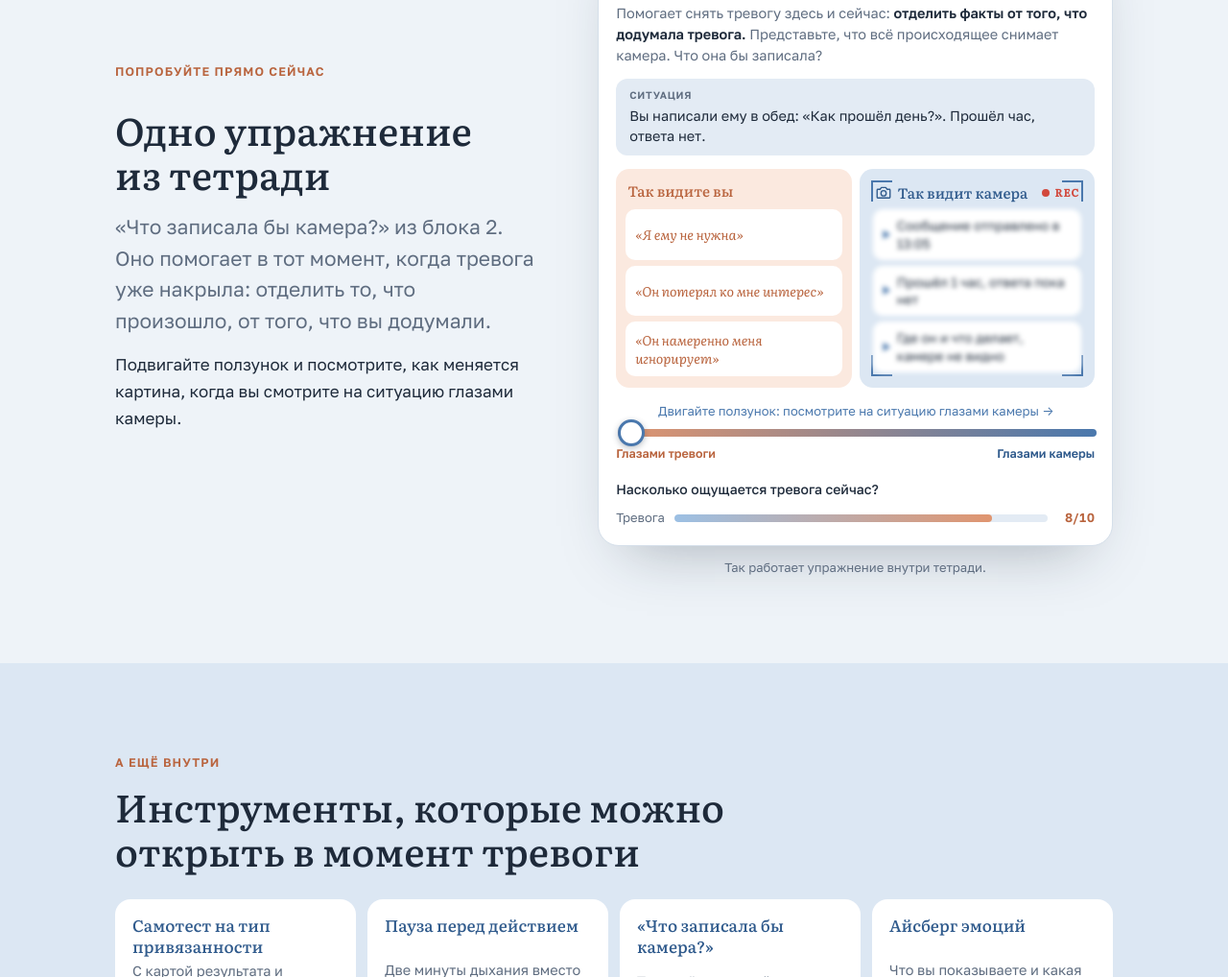
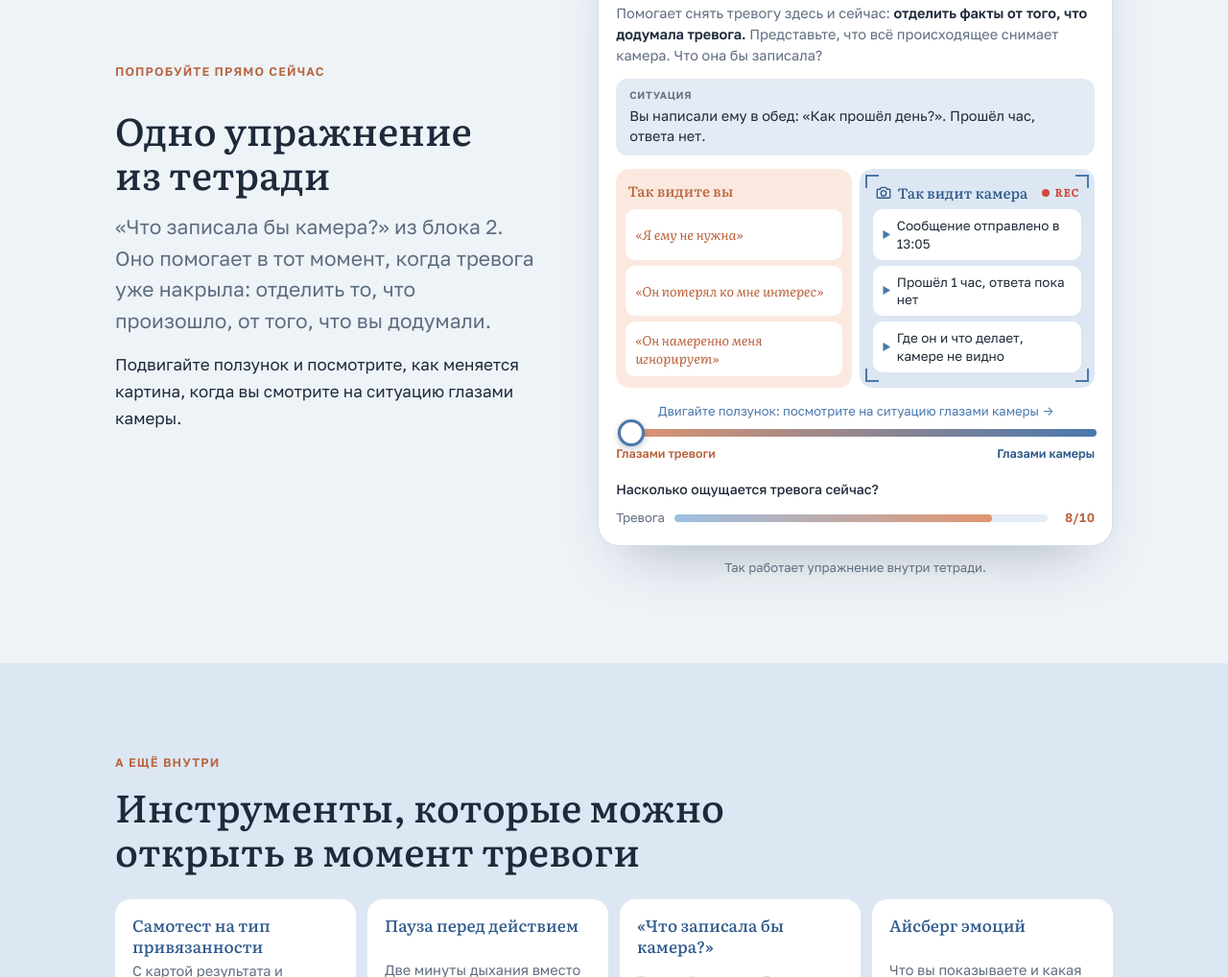
Before and after one commit to iam-Helen/Scrapping-instagram-, a plain HTML site: page landing/index.html in a window 1280 px wide. Shown: the part 3830-4848 px from the top of the page at 96% size. Drawn offline with Linux system fonts and the light colour scheme.

Commit message:
Landing: camera column always sharp, static viewfinder frame
Co-Authored-By: Claude Opus 5.5 <noreply@anthropic.com>
Claude-Session: https://claude.ai/code/session_01DLenc6cUCukV8ThJVFiGEw

```diff
--- a/landing/index.html
+++ b/landing/index.html
@@ -147,12 +147,12 @@ body::before { content: ""; position: fixed; inset: 0 0 auto; height: env(safe-a
 .pane.you .pane-h { color: var(--warm-ink); }
 .pane.you .prow { font: italic 400 14px/1.35 var(--display); color: var(--warm-ink); }
 .pane.camv { background: var(--accent-soft); padding: 16px 14px; }
-.pane.camv .prow { filter: blur(calc(2.5px * (1 - var(--t)))); display: flex; align-items: center; gap: 6px; }
-.pane.camv .corner { opacity: 1; width: calc(22px - 8px * var(--t)); height: calc(22px - 8px * var(--t)); }
-.pane.camv .corner.tl { top: calc(12px - 6px * var(--t)); left: calc(12px - 6px * var(--t)); }
-.pane.camv .corner.tr { top: calc(12px - 6px * var(--t)); right: calc(12px - 6px * var(--t)); }
-.pane.camv .corner.bl { bottom: calc(12px - 6px * var(--t)); left: calc(12px - 6px * var(--t)); }
-.pane.camv .corner.br { bottom: calc(12px - 6px * var(--t)); right: calc(12px - 6px * var(--t)); }
+.pane.camv .prow { display: flex; align-items: center; gap: 6px; }
+.pane.camv .corner { opacity: 1; width: 14px; height: 14px; }
+.pane.camv .corner.tl { top: 6px; left: 6px; }
+.pane.camv .corner.tr { top: 6px; right: 6px; }
+.pane.camv .corner.bl { bottom: 6px; left: 6px; }
+.pane.camv .corner.br { bottom: 6px; right: 6px; }
 .ph-t { display: inline-flex; align-items: center; gap: 6px; }
 .camico { width: 18px; height: 18px; flex: none; }
 .pane.you .prow { display: flex; align-items: center; }
```
